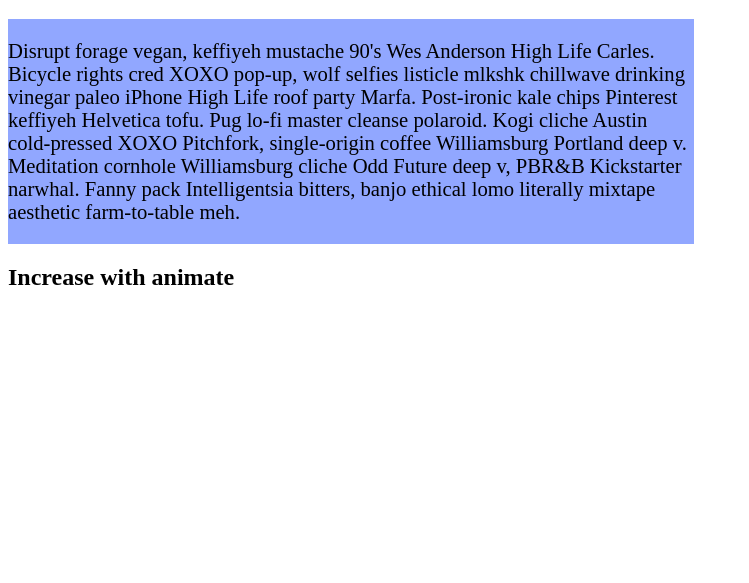
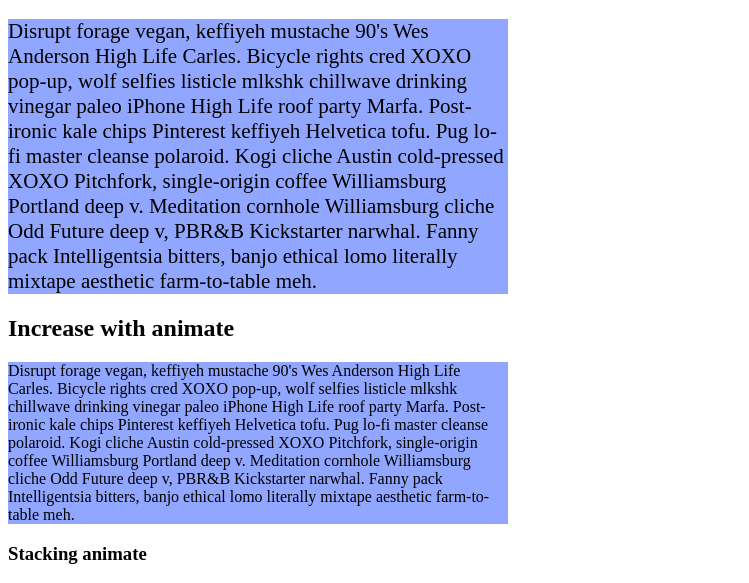
Before and after one commit to jimibue/jquery-demos, a plain HTML site: page Effects/full-control-animation.html in a window 1280 px wide. Both pictures are taken after a click on the element "Increase with animate". Shown: the part 239-822 px from the top of the page, without its empty margins (0-749 px from the left). Before the commit the page ends 800 px from the top, so only its background shows below. Drawn offline with Linux system fonts and the light colour scheme.

Commit message:
more custom animations added

```diff
--- a/Effects/full-control-animation.html
+++ b/Effects/full-control-animation.html
@@ -5,10 +5,11 @@
   <title></title>
   <script src="../jquery-1.11.3.min.js"></script>
   <style>
-    .box, .box1{
+    .box, .box1,.box2{
       width:500px;
 
       background-color: #91a7ff;
+      position: relative;
     }
   </style>
 </head>
@@ -35,6 +36,17 @@
   </p>
 </div>
 <h2>Increase with animate</h2>
+
+<div class="box2">
+  <p>Disrupt forage vegan, keffiyeh mustache 90's Wes Anderson High Life Carles. Bicycle rights cred XOXO pop-up,
+    wolf selfies listicle mlkshk chillwave drinking vinegar paleo iPhone High Life roof party Marfa. Post-ironic kale
+    chips Pinterest keffiyeh Helvetica tofu. Pug lo-fi master cleanse polaroid. Kogi cliche Austin cold-pressed XOXO
+    Pitchfork, single-origin coffee Williamsburg Portland deep v. Meditation cornhole Williamsburg cliche Odd Future deep v,
+    PBR&B Kickstarter narwhal.
+    Fanny pack Intelligentsia bitters, banjo ethical lomo literally mixtape aesthetic farm-to-table meh.
+  </p>
+</div>
+<h3>Stacking animate</h3>
 <script>
 
   $(document).ready(function () {
@@ -43,6 +55,7 @@
         //old way to keep track of font-size
         fontSize = parseInt($box.css('font-size'),10),
         $box1 = $('div.box1');
+        $box2 = $('div.box2');
 
     console.log(fontSize);
 
@@ -57,18 +70,44 @@
         'color':'white',
         width:'+=200'
       })
-    })
+    });
 
     //animate
-    $('h2').on('click', function () {
+//    $('h2').on('click', function () {
+//      $box1.animate({
+//        'font-size': '+=5',
+//        'color':'white',
+//        width:'+=200'
+//
+//      }, 3000, 'linear',function callBack(){
+//
+//      })
+//    });
+    //
+    //another way to animate
+    $('h2').on('click',function(){
       $box1.animate({
-        'font-size': '+=5',
-        'color':'white',
-        width:'+=200'
-
-      }, 3000, 'linear',function callBack(){
+        fontSize:'+=5'
+      },{
+        duration:500,
+        complete:function(){
+          console.log('done')
+        },
+        //called every iteration of animation
+        step:function(){
+          console.log($(this).css('font-size'))
+        }
 
       })
+    });
+    $('h3').on('click',function(){
+      //stacking animate
+//      $box2.animate({},{}).animate({}{})
+      $box2.animate({
+        'font-size':'+=3'
+      },{duration: 500})
+          .animate({'top':150},{duration:500, queue:false})
+          .animate({'top':0},{duration:1000})
     })
   });
 
```
Also changed, not shown: Effects/fade-slide-toggle.html (added, +10 -0 lines).
